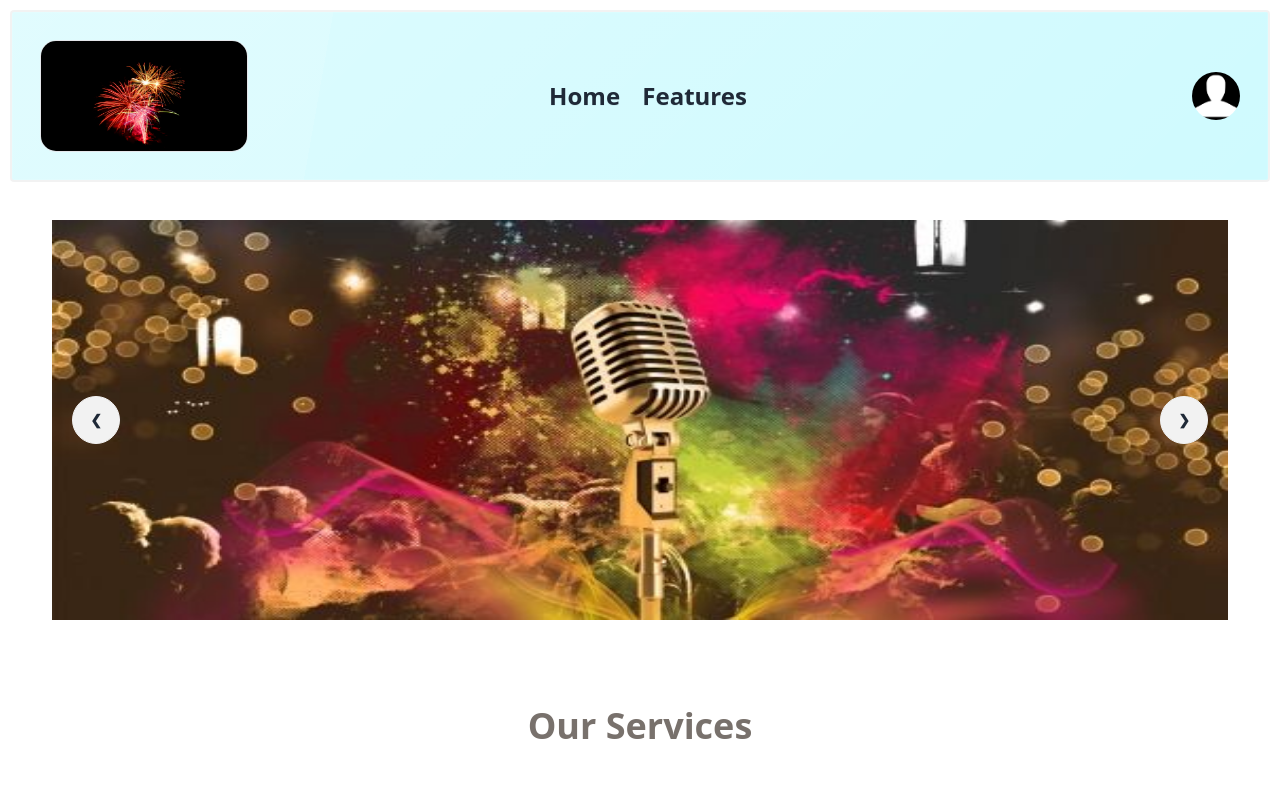
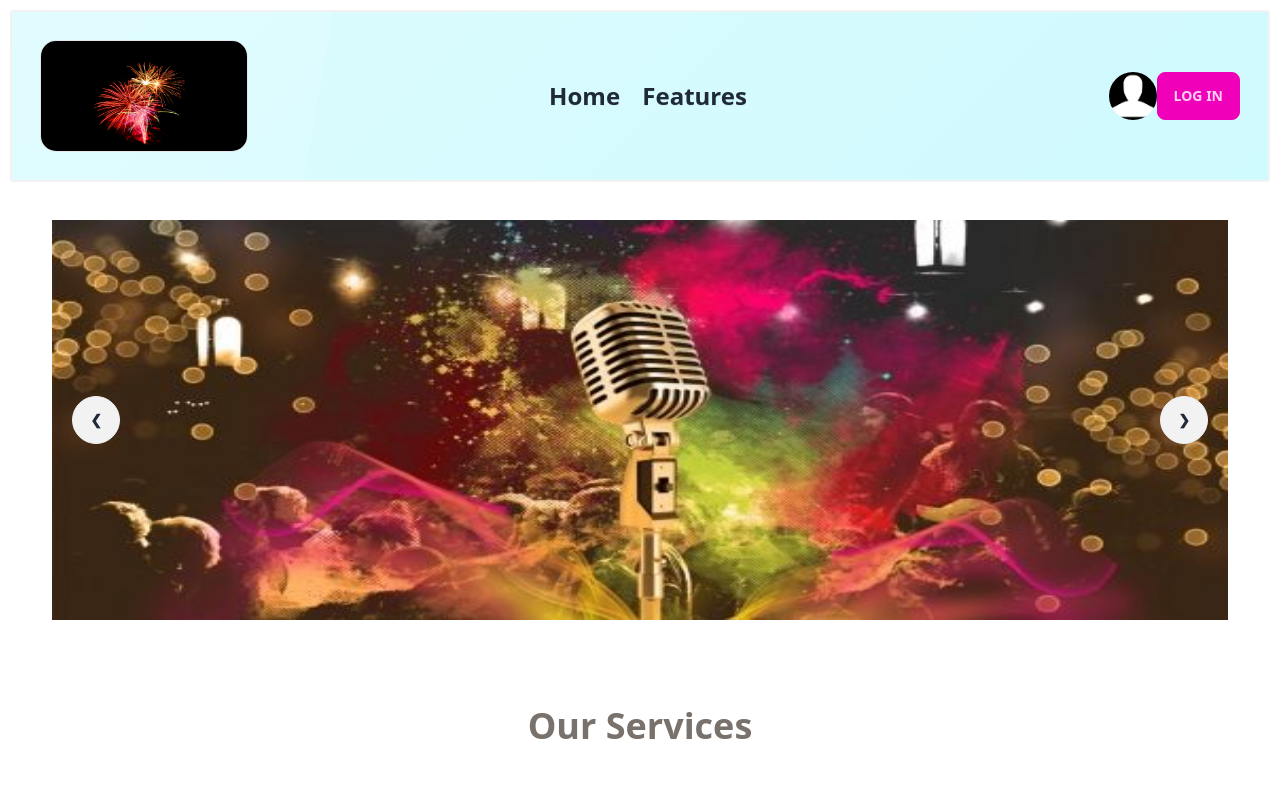
Before and after one commit to Md-Mansor/event-management, a React (Vite) app: page / in a window 1280 px wide. Shown: the top 785 px of the page. Built offline with nearby package versions, Linux system fonts and the light colour scheme; no server answers; grey boxes are pictures that could not be loaded.

Commit message:
login succesfully

```diff
--- a/src/Components/FireBase/FireBase.config.js
+++ b/src/Components/FireBase/FireBase.config.js
@@ -1,6 +1,6 @@
 // Import the functions you need from the SDKs you need
 import { initializeApp } from "firebase/app";
-import { getAuth } from "firebase/auth";
+// import { getAuth } from "firebase/auth";
 // TODO: Add SDKs for Firebase products that you want to use
 // https://firebase.google.com/docs/web/setup#available-libraries
 
@@ -16,6 +16,5 @@ const firebaseConfig = {
 
 // Initialize Firebase
 const app = initializeApp(firebaseConfig);
-const auth = getAuth(app);
 
-export default auth;
+export default app;
--- a/src/Components/Header/Header.jsx
+++ b/src/Components/Header/Header.jsx
@@ -1,8 +1,18 @@
 import { Link, NavLink } from "react-router-dom";
 import NavLogo from '../../Asset/NavLogo.jpg'
-import user from '../../Asset/user.png'
+import png from '../../Asset/user.png'
+import { useContext } from "react";
+import { AuthContext } from "../Provider/AuthProvider";
 
 const Header = () => {
+    const { logOut, user } = useContext(AuthContext)
+
+    const handelSignOut = () => {
+        logOut()
+            .then()
+            .catch()
+    }
+
     const navBar = <>
         <NavLink to="/" className="px-4">Home </NavLink>
         <NavLink to="/features">Features </NavLink>
@@ -27,10 +37,14 @@ const Header = () => {
                     </ul>
                 </div>
                 <div className="navbar-end">
-                    <img src="" alt="" />
-                    <Link to="/login">
-                        <img src={user} alt="" className="rounded-full h-12" />
-                    </Link>
+
+
+                    <img src={png} alt="" className="rounded-full h-12" />
+
+                    {
+                        user ? <button onSubmit={handelSignOut} className="btn btn-secondary">Log Out </button> : <Link to="/login"> <button className="btn btn-secondary">log In </button></Link>
+
+                    }
 
                 </div>
             </div>
--- a/src/Components/LogIn/LogIn.jsx
+++ b/src/Components/LogIn/LogIn.jsx
@@ -1,12 +1,23 @@
+import { useContext } from "react";
 import { Link } from "react-router-dom";
+import { AuthContext } from "../Provider/AuthProvider";
 
 const LogIn = () => {
+    const { SignIn } = useContext(AuthContext)
     const handelEventLogIn = e => {
         e.preventDefault();
         // console.log(e.currentTarget);
         const form = new FormData(e.currentTarget);
-        console.log(form.get('email'));
-        console.log(form.get('password'));
+        const email = form.get('email');
+        const password = form.get('password');
+        console.log(email, password);
+        SignIn(email, password)
+            .then(result => {
+                console.log(result);
+            })
+            .catch(error => {
+                console.log(error);
+            })
     }
 
     return (
@@ -28,7 +39,7 @@ const LogIn = () => {
                         <input type="password" placeholder="password" className="input input-bordered" name="password" required />
                     </div>
                     <div className="form-control mt-6">
-                        <button className="btn btn-primary">Log In</button>
+                        <button onSubmit={handelEventLogIn} className="btn btn-primary">Log In</button>
                     </div>
 
                 </form>
--- a/src/Components/Provider/AuthProvider.jsx
+++ b/src/Components/Provider/AuthProvider.jsx
@@ -1,13 +1,40 @@
 import { createContext, useState } from "react";
+import { createUserWithEmailAndPassword, getAuth, onAuthStateChanged, signOut } from "firebase/auth";
+import app from "../FireBase/FireBase.config";
+import { useEffect } from "react";
 
 export const AuthContext = createContext(null)
 
-
+const auth = getAuth(app);
 
 
 const AuthProvider = ({ children }) => {
-    const authInfo = {}
     const [user, setUser] = useState(null);
+    const createUser = (email, password) => {
+        return createUserWithEmailAndPassword(auth, email, password)
+    }
+
+    const SignIn = (email, password) => {
+        return createUserWithEmailAndPassword(auth, email, password);
+    }
+
+    const logOut = () => {
+        return signOut(auth);
+    }
+
+    useEffect(() => {
+        const unSubscribe = onAuthStateChanged(auth, currentUser => {
+            console.log(currentUser);
+            setUser(currentUser);
+        });
+        return unSubscribe();
+    }, [])
+    const authInfo = {
+        user,
+        createUser,
+        SignIn,
+        logOut
+    }
 
     return (
         <AuthContext.Provider value={authInfo}>
--- a/src/Components/Register/Register.jsx
+++ b/src/Components/Register/Register.jsx
@@ -1,12 +1,28 @@
+import { useContext } from "react";
 import { Link } from "react-router-dom";
+import { AuthContext } from "../Provider/AuthProvider";
+
 
 const Register = () => {
+    const { createUser } = useContext(AuthContext);
+
+
+
     const handelEventRegister = e => {
         e.preventDefault();
         const form = new FormData(e.currentTarget);
-        console.log(form.get('text'));
-        console.log(form.get('email'));
-        console.log(form.get('password'));
+
+        const name = form.get('text');
+        const email = form.get('email');
+        const password = form.get('password');
+        console.log(name, email, password);
+        createUser(email, password)
+            .then(result => {
+                console.log(result);
+            })
+            .then(error => {
+                console.log(error);
+            })
 
     }
     return (
```
